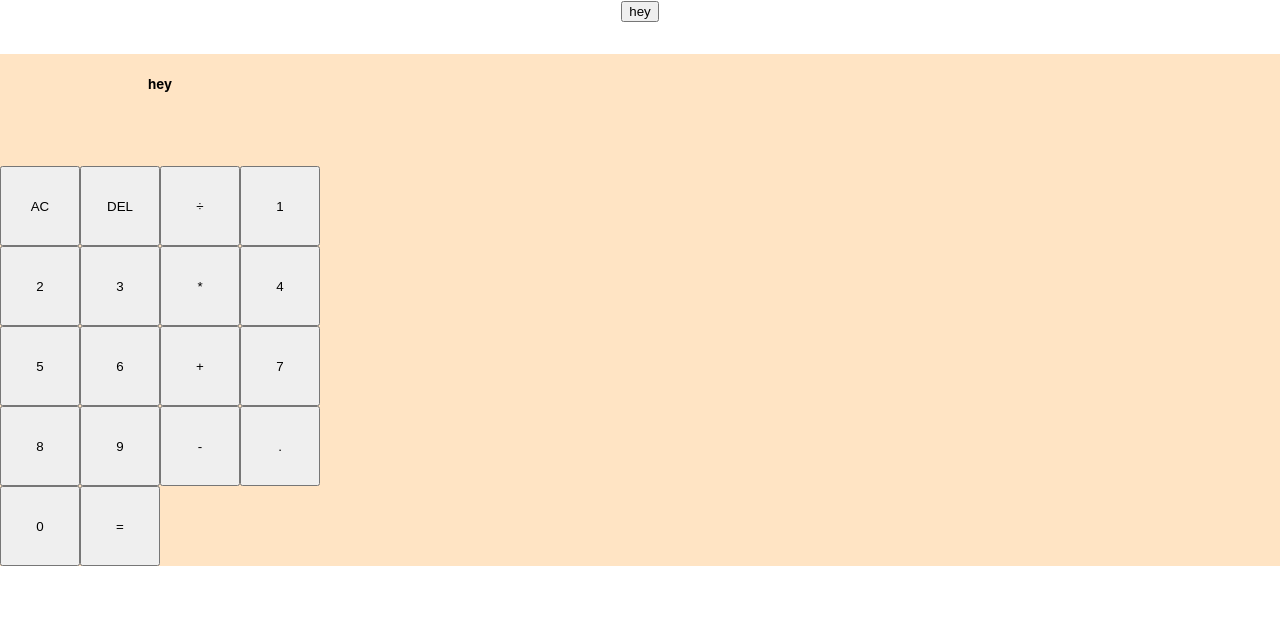
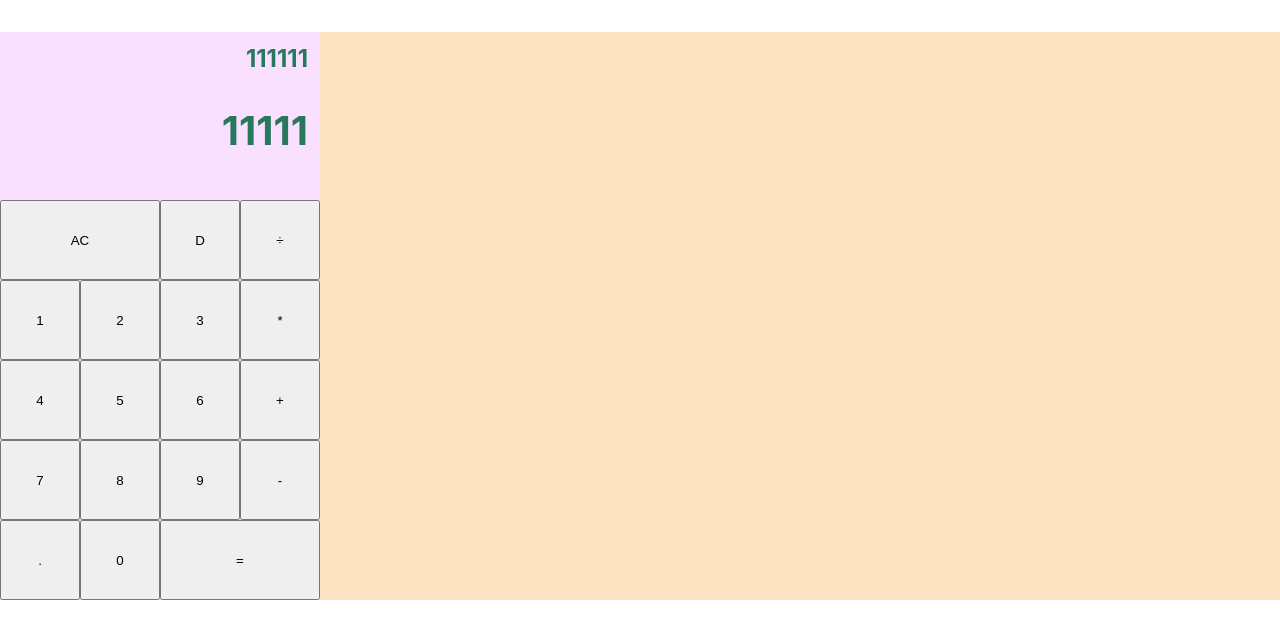
Before and after one commit to lunay-y/Sailor-Moon-Calculator, a React (Create React App) app: page / in a window 1280 px wide. Shown: the top 638 px of the page. Built offline with nearby package versions, Linux system fonts and the light colour scheme.

Commit message:
fix styling issues, deleted global button component and changed to common button

```diff
--- a/src/components/App/App.js
+++ b/src/components/App/App.js
@@ -1,5 +1,4 @@
 import "./App.css";
-import Button from "../Button/Button.js";
 import Calculator from "../Calculator/Calculator.js";
 import { useState } from "react";
 
@@ -15,7 +14,6 @@ function App() {
    }
    return (
       <div className="App">
-         <Button text="hey" />
          <Calculator
             calculation={calculation}
             total={currentCalculation}
--- a/src/components/Button/Button.js
+++ /dev/null
@@ -1,7 +0,0 @@
-import React from "react";
-
-function Button({ text, onClick }) {
-   return <button onClick={onClick}>{text}</button>;
-}
-
-export default Button;
--- a/src/components/Calculator/Calculator.js
+++ b/src/components/Calculator/Calculator.js
@@ -1,5 +1,4 @@
 import React from "react";
-import Button from "../Button/Button.js";
 import css from "./Calculator.module.css";
 //import { useReducer } from "react";
 
@@ -10,31 +9,27 @@ function Calculator({ total, calculateTotal }) {
    return (
       <div className={css.calculator}>
          <div className={css.output}>
-            <h5 className={css.previousOperation}>hey</h5>
-            <h2 className={css.currentOperation}>{total}</h2>
+            <h5 className={css.previousOperation}>111111</h5>
+            <h2 className={css.currentOperation}>11111</h2>
          </div>
-         <Button text="AC" className={css.spanGridTwo} />
-         <Button text="DEL" />
-         <Button text="÷" />
-         <Button text="1" />
-         <Button text="2" />
-         <Button text="3" />
-         <Button text="*" />
-         <Button text="4" />
-         <Button text="5" />
-         <Button text="6" />
-         <Button text="+" />
-         <Button text="7" />
-         <Button text="8" />
-         <Button text="9" />
-         <Button text="-" />
-         <Button text="." />
-         <Button text="0" />
-         <Button
-            text="="
-            className={css.spanGridTwo}
-            onClick={calculateTotal}
-         />
+         <button className={css.spanGridTwo}>AC</button>
+         <button>D</button>
+         <button>÷</button>
+         <button>1</button>
+         <button>2</button>
+         <button>3</button>
+         <button>*</button>
+         <button>4</button>
+         <button>5</button>
+         <button>6</button>
+         <button>+</button>
+         <button>7</button>
+         <button>8</button>
+         <button>9</button>
+         <button>-</button>
+         <button>.</button>
+         <button>0</button>
+         <button className={css.spanGridTwo}>=</button>
       </div>
    );
 }
--- a/src/components/Calculator/Calculator.module.css
+++ b/src/components/Calculator/Calculator.module.css
@@ -13,9 +13,27 @@
 }
 /* output screen for calculation */
 .output {
+   display: flex;
    grid-column: 1 / -1;
+   background-color: rgb(250, 224, 255);
+   display: flex;
+   flex-direction: column;
+   align-items: flex-end;
+   justify-content: space-around;
+   padding: 0.75rem;
+   word-wrap: break-word;
+}
+
+.output .previousOperation {
+   font-size: 1.5rem;
+   margin: 0;
+   color: rgb(41, 120, 94);
+}
+.output .currentOperation {
+   font-size: 2.5rem;
+   color: rgb(41, 120, 94);
 }
 /* AC and total buttons */
 .spanGridTwo {
-   grid-column: span 3;
+   grid-column: span 2;
 }
```
